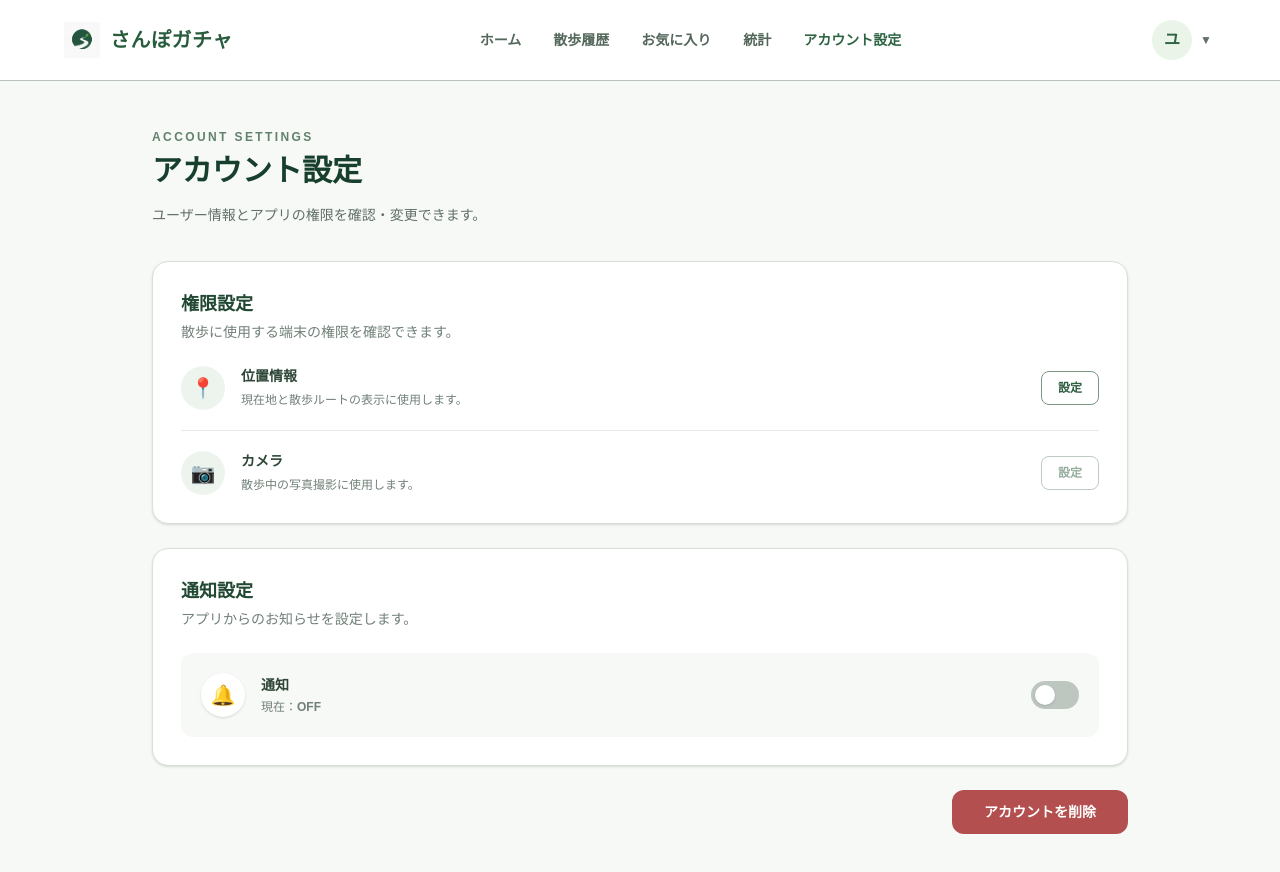
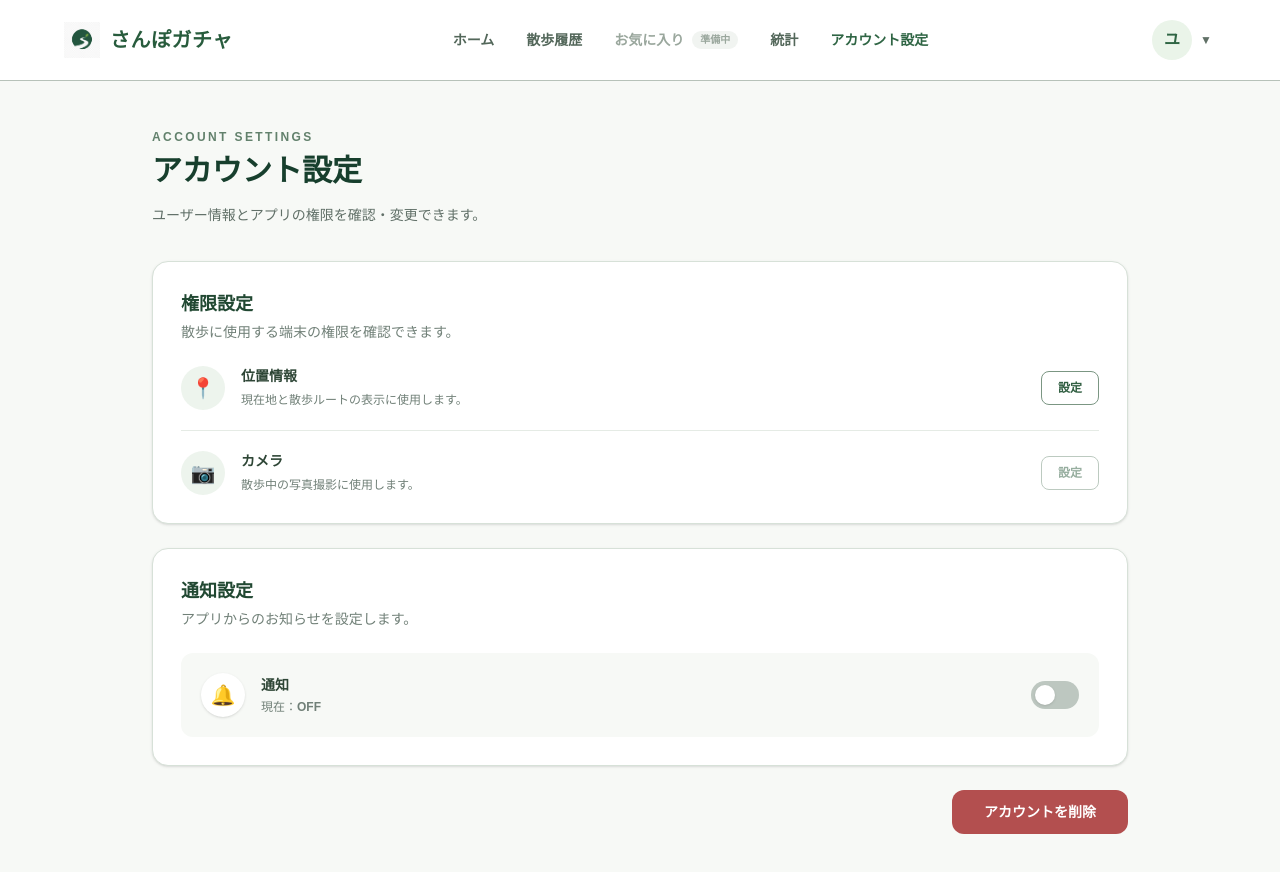
Before and after one commit to study-basic-hackathon/sanpo-gacha, a Next.js app: page /settings in a window 1280 px wide. Shown: the top 872 px of the page. Built offline with nearby package versions, Linux system fonts and the light colour scheme; no server answers; what openapi-fetch would draw is missing.

Commit message:
お気に入り機能無効化

```diff
--- a/src/components/layout/AppHeader.tsx
+++ b/src/components/layout/AppHeader.tsx
@@ -21,10 +21,17 @@ const navigationItems: Array<{
   key: ActiveNavigation;
   href: string;
   label: string;
+  // お気に入りはAPIが未対応のため、準備中として無効にしている。
+  disabled?: boolean;
 }> = [
   { key: "home", href: "/home", label: "ホーム" },
   { key: "history", href: "/history", label: "散歩履歴" },
-  { key: "favorites", href: "/favorites", label: "お気に入り" },
+  {
+    key: "favorites",
+    href: "/favorites",
+    label: "お気に入り",
+    disabled: true,
+  },
   { key: "statistics", href: "/statistics", label: "統計" },
   { key: "settings", href: "/settings", label: "アカウント設定" },
 ];
@@ -66,6 +73,23 @@ export default function AppHeader({
           className="hidden items-center gap-8 text-sm font-semibold text-[#53675a] lg:flex"
         >
           {navigationItems.map((item) => {
+            if (item.disabled) {
+              return (
+                <span
+                  key={item.key}
+                  title="準備中の機能です"
+                  aria-disabled="true"
+                  className="flex cursor-not-allowed items-center gap-2 text-[#9aa79d]"
+                >
+                  {item.label}
+
+                  <span className="rounded-full bg-[#f1f4f1] px-2 py-0.5 text-[10px] font-semibold">
+                    準備中
+                  </span>
+                </span>
+              );
+            }
+
             const isActive = active === item.key;
 
             return (
```
